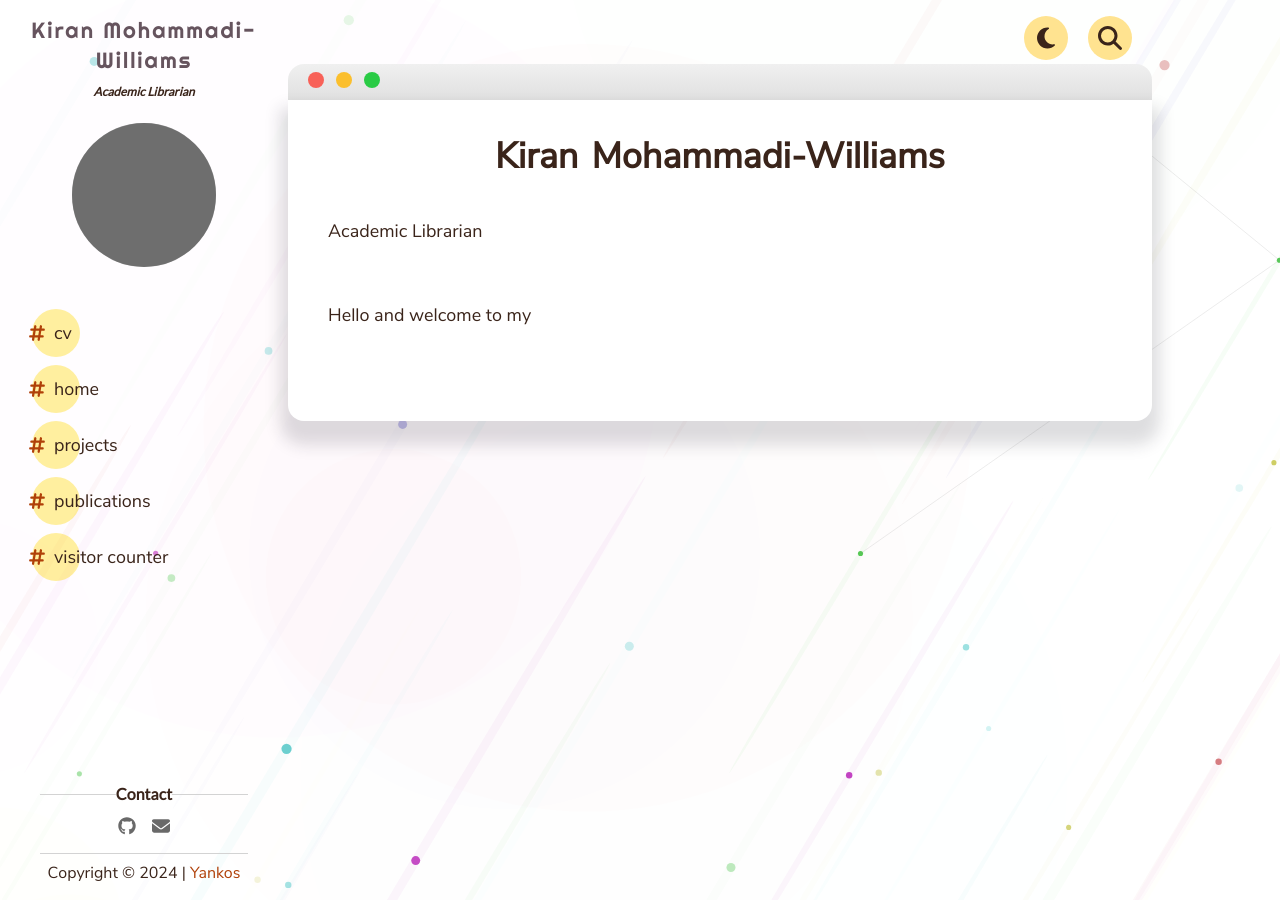
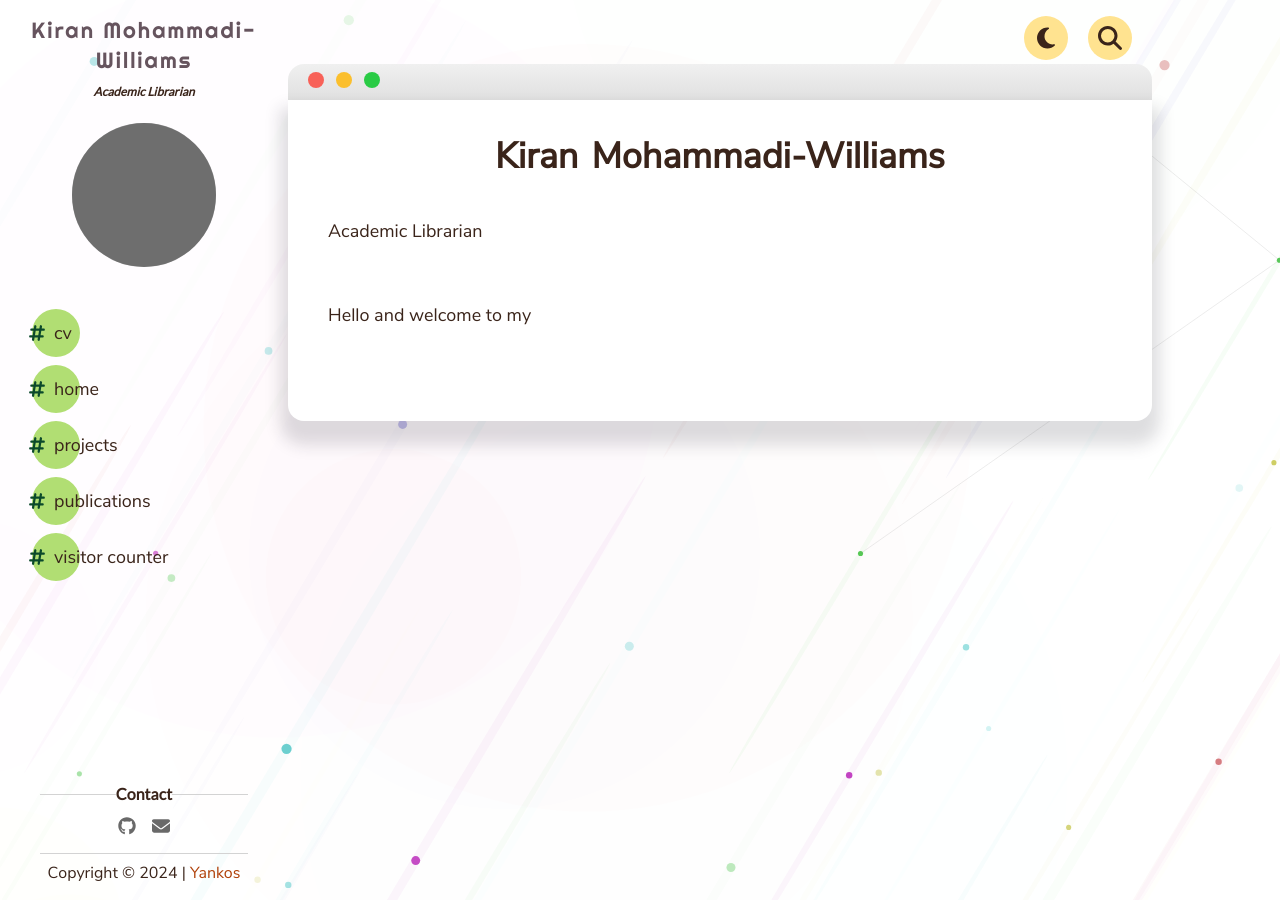
Before and after one commit to kam535/vigilant-barnacle, a Jekyll site: the page built from _pages/projects.md, in a window 1280 px wide. Built offline with Jekyll 4.4.1, drawn with Linux system fonts in a browser that asks for light colours; grey boxes are pictures that could not be loaded.

Commit message:
Update navigation.scss

```diff
--- a/_sass/navigation.scss
+++ b/_sass/navigation.scss
@@ -79,14 +79,14 @@
 
   &:hover {
     transform:scale(1.25);
-    svg { fill:$color-darkorange; }
+    svg { fill:#0B492B; }
   }
 }
 
 .nav-lh svg {
   margin-left:-0.25rem;
   position:relative;
-  fill:$color-darkorange;
+  fill:#0B492B;
   transform:translateY(-2px);
 }
 .nav-sh svg {
@@ -151,14 +151,14 @@
     display:block;
     left:0;
     border-radius:1.5rem;
-    background:rgba(gold, .375);
+    background:#B1DE73;
     width:3rem;
     height:3rem;
     transition:.3s;
   }
   &:hover:before {
     width:105%;
-    background:gold;
+    background:#B1DE73;
   }
 
   svg { transform:none; }
```
